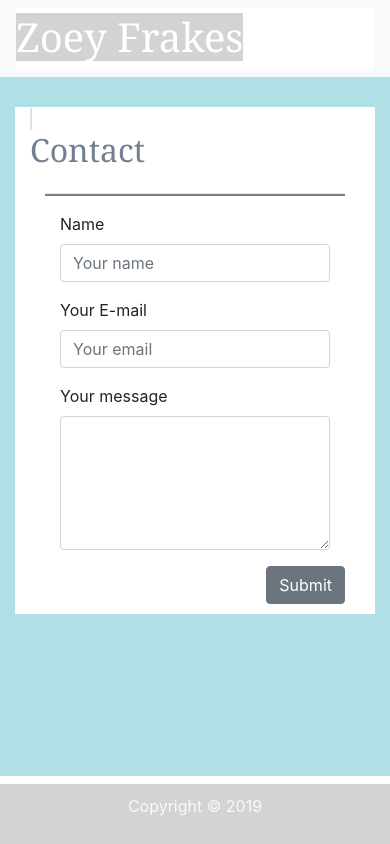
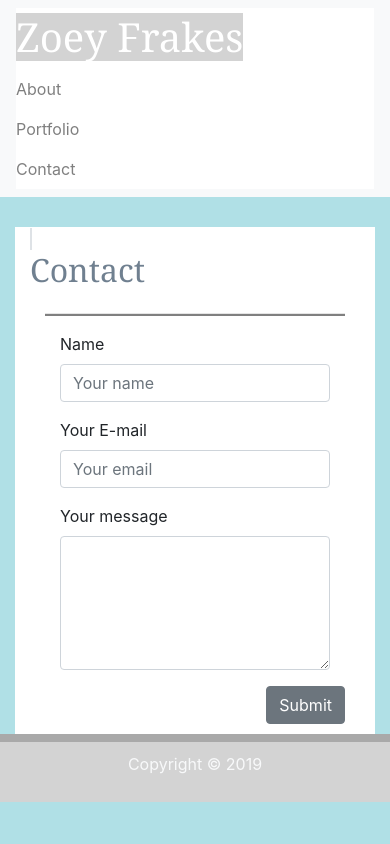
Before and after one commit to zfrakes/Responsive-Portfolio, a plain HTML site: page Contact.html in a window 390 px wide. Drawn offline with nearby package versions, Linux system fonts and the light colour scheme.

Commit message:
Final Update, with added readme and fixed responsive header

```diff
--- a/Contact.html
+++ b/Contact.html
@@ -12,7 +12,7 @@
 <nav class="navbar navbar-expand-lg navbar-light bg-light">
         <div class= "container ">
            <h1 id="name">Zoey Frakes</h1>
-           <div class="collapse navbar-collapse" id="navbarNavAltMarkup">
+           <div class="navbar-collapse" id="navbarNavAltMarkup">
                <div class="navbar-nav ml-auto">
                    <a class="nav-item nav-link" href="index.html">About</a>
                    <a class="nav-item nav-link" href="Portfolio.html">Portfolio</a>
--- a/style.css
+++ b/style.css
@@ -1,13 +1,14 @@
 body{
-    background-color:#B0E0E6
+    background-color:#B0E0E6;
+
 }
 h1{
 
-     font-family:Georgia, 'Times New Roman', Times, serif
+     font-family:Georgia, 'Times New Roman', Times, serif;
 }
 
   h2{
-      color:#708090
+      color:#708090;
 
 
   }
@@ -25,6 +26,7 @@ h1{
   }
   .abtCont{
       margin-top: 30px;
+
   }
   #about{
       margin-top: 5px;
@@ -54,12 +56,15 @@ h1{
     color:#708090;
   }
 
+  div.push {
+      margin-bottom: 10rem;
+  }
   footer {
       background: lightgrey;
-      position: absolute;
-      bottom: 0;
+      /* position: absolute;
+      bottom: 0; */
       width:100%;
-      border-top: 8px solid white;
+      border-top: 8px solid darkgrey;
 
   }
 
@@ -71,3 +76,9 @@ h1{
   #submit{
      float:right;
   }
+
+  /* @media screen and (max-width: 576px) {
+    div.push {
+      margin-bottom: 2rem;
+    }
+  } */
```
Also changed, not shown: Portfolio.html (+1 -1 lines), index.html (+1 -1 lines), 2 other files.
